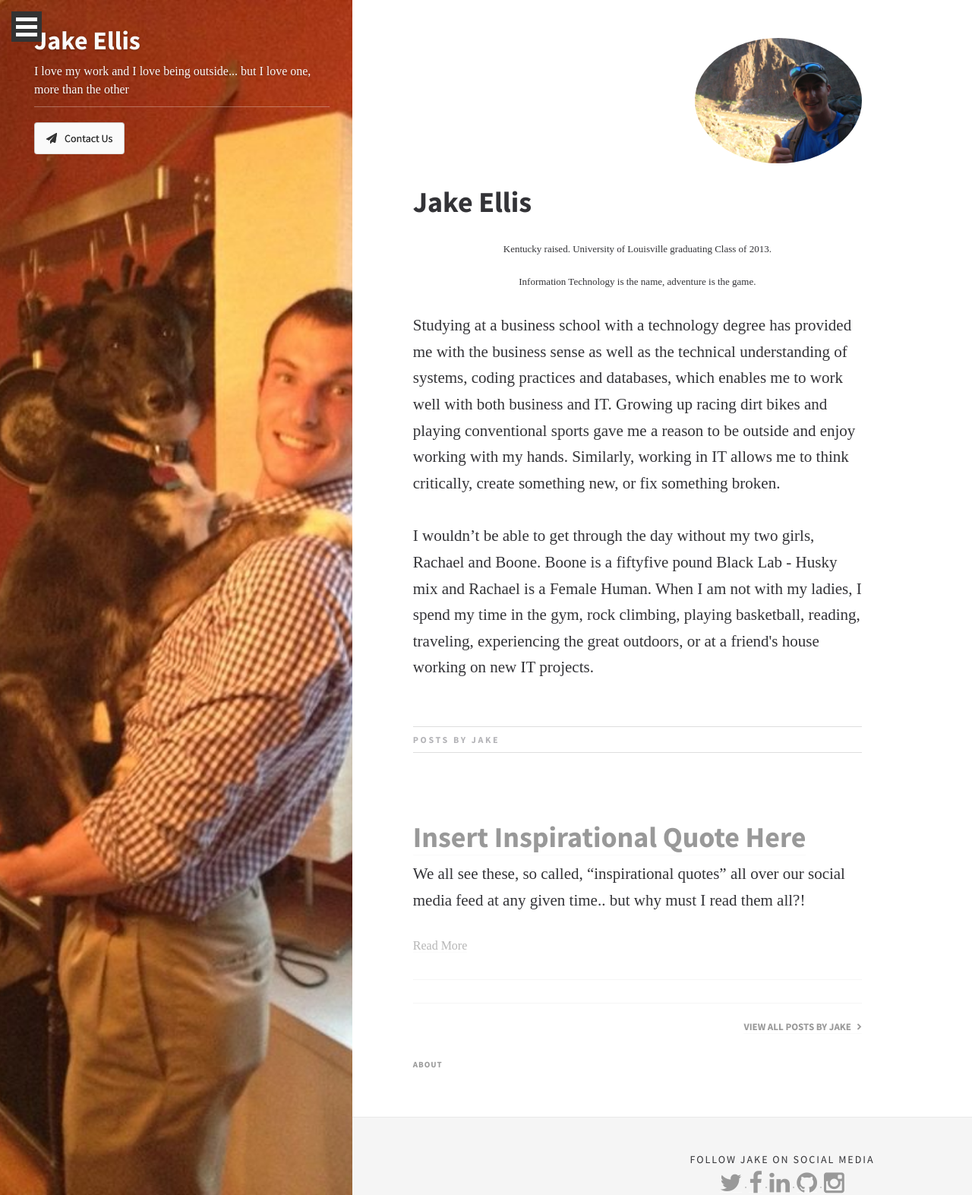
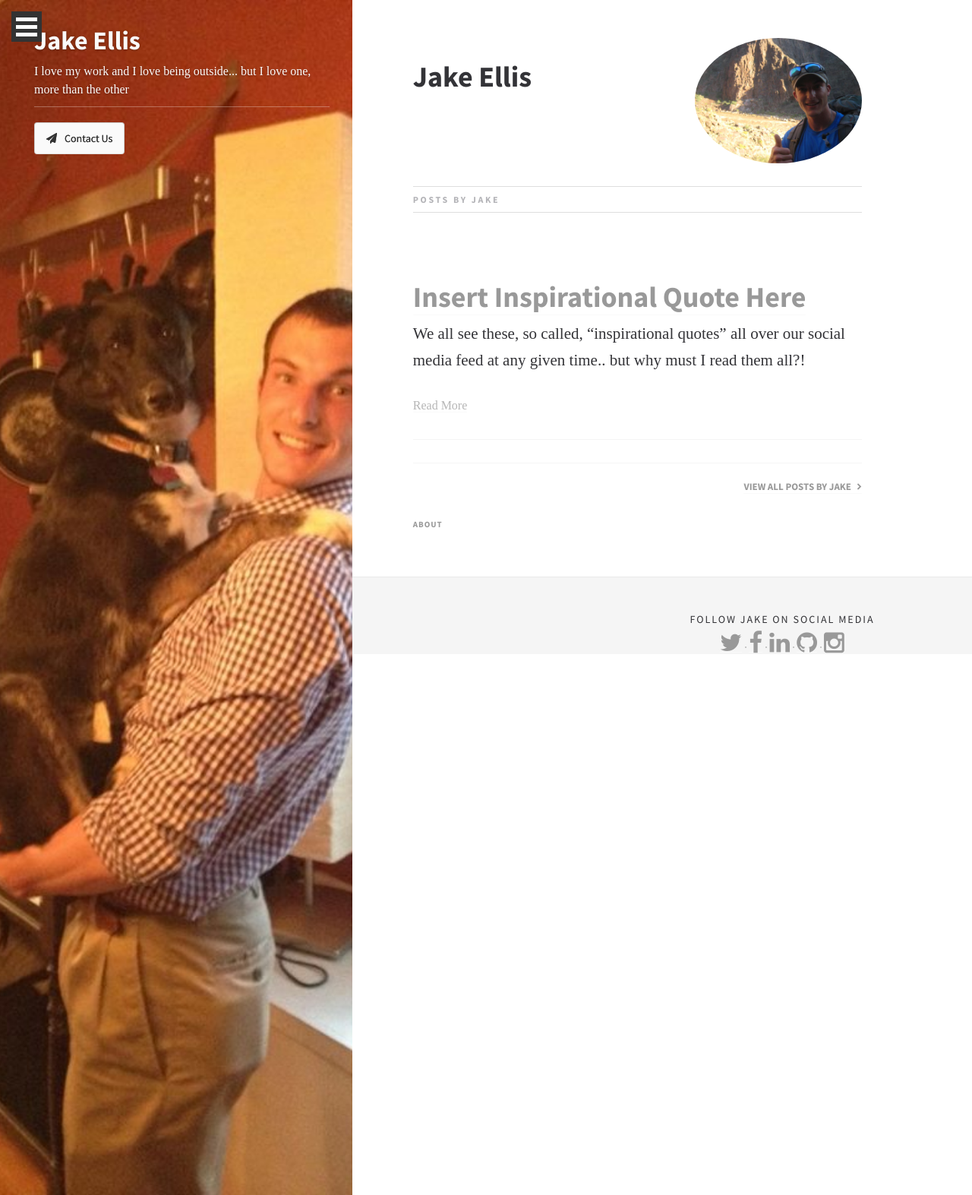
Before and after one commit to EJBlog/EJBlog.github.io, a Jekyll site: the page built from author_jake.html, in a window 1280 px wide. Shown: the whole page at 76% size. Built offline with Jekyll 4.4.1, drawn with Linux system fonts in a browser that asks for light colours; nearby versions of some CDN libraries; some web fonts are replaced.

Commit message:
Update author_jake.html

```diff
--- a/_layouts/author_jake.html
+++ b/_layouts/author_jake.html
@@ -78,19 +78,19 @@
 
                         <div class="author-bio__info">
                             <h1>Jake Ellis</h1>
-                            <p>
-                                <font size="2">
-                                <center>Kentucky raised. University of Louisville graduating Class of 2013. </center>
-                                <br>
-                                <center>Information Technology is the name, adventure is the game. </center>
-                                </font>
-                            </p>
+                            <!--<p>-->
+                            <!--    <font size="2">-->
+                            <!--    <center>Kentucky raised. University of Louisville graduating class of 2013. </center>-->
+                            <!--    <br>-->
+                            <!--    <center>Information Technology is the name, adventure is the game.</center>-->
+                            <!--    </font>-->
+                            <!--</p>-->
 
-                            <p>
-                                Studying at a business school with a technology degree has provided me with the business sense as well as the technical understanding of systems, coding practices and databases, which enables me to work well with both business and IT. Growing up racing dirt bikes and playing conventional sports gave me a reason to be outside and enjoy working with my hands. Similarly, working in IT allows me to think critically, create something new, or fix something broken.
-                                <br><br>
-                                I wouldn’t be able to get through the day without my two girls, Rachael and Boone. Boone is a fiftyfive pound Black Lab - Husky mix and Rachael is a Female Human. When I am not with my ladies, I spend my time in the gym, rock climbing, playing basketball, reading, traveling, experiencing the great outdoors, or at a friend's house working on new IT projects.
-                            </p>
+                            <!--<p>-->
+                            <!--    Studying at a business school with a technology degree has provided me with the business sense as well as the technical understanding of systems, coding practices and databases, which enables me to work well with both business and IT. Growing up racing dirt bikes and playing conventional sports gave me a reason to be outside and enjoy working with my hands. Similarly, working in IT allows me to think critically, create something new, or fix something broken.-->
+                            <!--    <br><br>-->
+                            <!--    I wouldn’t be able to get through the day without my two girls, Rachael and Boone. Boone is a fiftyfive pound Black Lab - Husky mix and Rachael is a Female Human. When I am not with my ladies, I spend my time in the gym, rock climbing, playing basketball, reading, traveling, experiencing the great outdoors, or at a friend's house working on new IT projects.-->
+                            <!--</p>-->
 
                         </div>
                     </div>
```
